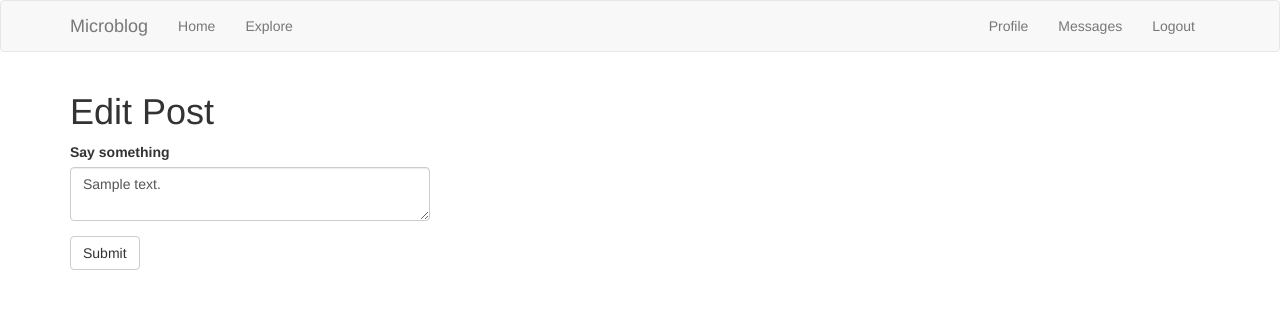
After one commit to szczepanskidamian/microblog-flask, a Flask app: page /edit_post/1 in a window 1280 px wide. The commit adds this page. Shown: the top 309 px of the page. Run offline with Flask 2, Linux system fonts and the light colour scheme; a user stored in the database is signed in; tables that the repository leaves empty hold one stand-in row (values such as "Sample post"); some libraries are stand-ins or nearby versions.

Commit message:
added editing posts

```diff
--- a/app/__init__.py
+++ b/app/__init__.py
@@ -10,11 +10,14 @@ from flask_moment import Moment
 from config import Config
 from flask_mail import Mail
 from flask_babel import Babel, lazy_gettext as _l
+from flask_wtf import CsrfProtect
 
-# Start aplikacji.
+
+csrf = CsrfProtect()
 
 app = Flask(__name__)
 app.config.from_object(Config)
+csrf.init_app(app)
 db = SQLAlchemy(app)
 migrate = Migrate(app, db)
 login = LoginManager(app)
--- a/app/forms.py
+++ b/app/forms.py
@@ -77,3 +77,9 @@ class MessageForm(FlaskForm):
     """Formularz wiadomości prywatnych."""
     message = TextAreaField(_l('Message'), validators=[DataRequired(), Length(min=1, max=200)])
     submit = SubmitField(_l('Send'))
+
+
+class EditPostForm(FlaskForm):
+    """Formularz edytowania postów."""
+    body = TextAreaField(_l('Say something'), validators=[Length(min=1, max=140)])
+    submit = SubmitField(_l('Submit'))
--- a/app/models.py
+++ b/app/models.py
@@ -41,12 +41,6 @@ class User(UserMixin, db.Model):
                                     backref='author', lazy='dynamic')
     messages_received = db.relationship('Message', foreign_keys='Message.recipient_id',
                                         backref='recipient', lazy='dynamic')
-    messages = db.relationship(
-        'Message', secondary=msg,
-        primaryjoin=(msg.c.recipient_id == id),
-        secondaryjoin=(msg.c.sender_id == id),
-        backref=db.backref('msg', lazy='dynamic'), lazy='dynamic')
-    typ = type(messages)
     last_message_read_time = db.Column(db.DateTime)
 
     def __repr__(self):
--- a/app/routes.py
+++ b/app/routes.py
@@ -1,6 +1,6 @@
 from flask import render_template, redirect, flash, url_for, request, g
 from app import app, db
-from app.forms import LoginForm, RegistrationForm, EditProfileForm, PostForm, ResetPasswordRequestForm, ResetPasswordForm, MessageForm
+from app.forms import LoginForm, RegistrationForm, EditProfileForm, PostForm, ResetPasswordRequestForm, ResetPasswordForm, MessageForm, EditPostForm
 from flask_login import current_user, login_user, logout_user, login_required
 from werkzeug.urls import url_parse
 from app.models import User, Post, Message
@@ -234,7 +234,7 @@ def send_message(recipient):
 @app.route('/messages/<username>')
 @login_required
 def conversation(username):
-    """Funkcja wyświetlająca formularz otrzymanych wiadomości."""
+    """Funkcja wyświetlająca formularz wymienionych wiadomości z danym użytkownikiem."""
     current_user.last_message_read_time = datetime.utcnow()
     db.session.commit()
     form = MessageForm()
@@ -247,8 +247,25 @@ def conversation(username):
 @app.route('/messages')
 @login_required
 def messages():
-    """Funkcja wyświetlająca formularz otrzymanych wiadomości."""
+    """Funkcja wyświetlająca konwersacje użytkownika, w których bierze udział."""
     current_user.last_message_read_time = datetime.utcnow()
     db.session.commit()
     speakers = (db.session.query(User).distinct().filter(Message.recipient_id == current_user.id or Message.sender_id == current_user.id)).filter_by().all()
     return render_template('messages.html', speakers=speakers)
+
+
+@app.route('/edit_post/<post_id>', methods=['GET', 'POST'])
+@login_required
+def edit_post(post_id):
+    """Funkcja wyświetlająca formularz edycji postów."""
+    post_id = int(post_id)
+    post = Post.query.filter_by(id=post_id).all()
+    form = EditPostForm()
+    if form.validate_on_submit():
+        post[0].body = form.body.data
+        db.session.commit()
+        flash(_('Your changes have been saved!'))
+        return redirect(url_for('index'))
+    elif request.method == 'GET':
+        form.body.data = post[0].body
+    return render_template('edit_post.html', title=_('Edit Post'), form=form)
--- a/app/templates/_post.html
+++ b/app/templates/_post.html
@@ -15,6 +15,10 @@
                 {% endset %}
                 {{ _('%(username)s said %(when)s',
                     username=user_link, when=moment(post.timestamp).format('LLL')) }}
+                {% if current_user.username == post.author.username %}
+                <a href="{{ url_for('edit_post', post_id=post.id) }}"><object align="right">Edytuj</object>
+                </a>
+                {% endif %}
                 <br>
                 {{ post.body }}
             </td>
--- /dev/null
+++ b/app/templates/edit_post.html
@@ -0,0 +1,11 @@
+{% extends "base.html" %}
+{% import 'bootstrap/wtf.html' as wtf %}
+
+{% block app_content %}
+    <h1>{{ _('Edit Post') }}</h1>
+    <div class="row">
+        <div class="col-md-4">
+            {{ wtf.quick_form(form) }}
+        </div>
+    </div>
+{% endblock %}
```
Also changed, not shown: app.db, 1 other file.
